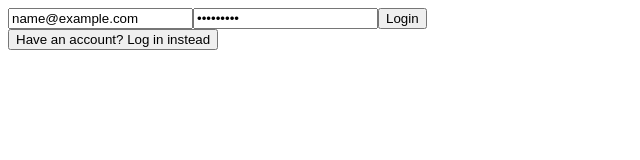
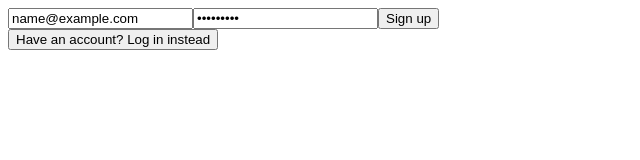
Before and after one commit to GuiltyEND/Auth-and-login, a Nuxt app: page / in a window 1280 px wide. Both pictures are taken after typing "name@example.com", "Sample123" into the empty fields and a click on the button "Create a new account". Shown: the top 160 px of the page, without its empty margins (0-640 px from the left). Built offline with nearby package versions, Linux system fonts and the light colour scheme; no server answers.

Commit message:
Add files via upload

```diff
--- a/components/Auth.vue
+++ b/components/Auth.vue
@@ -4,7 +4,7 @@
       <input type="email" placeholder="Email" v-model="email" />
       <input type="password" placeholder="Password" v-model="password" />
       <button type="submit">
-        <span v-if="isSignup">Sign up</span>
+        <span v-if="isSignUp">Sign up</span>
         <span v-else>Login</span>
       </button>
     </form>
```
